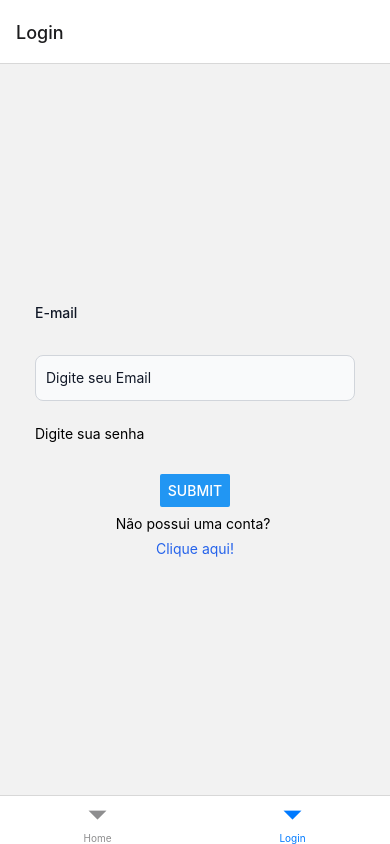
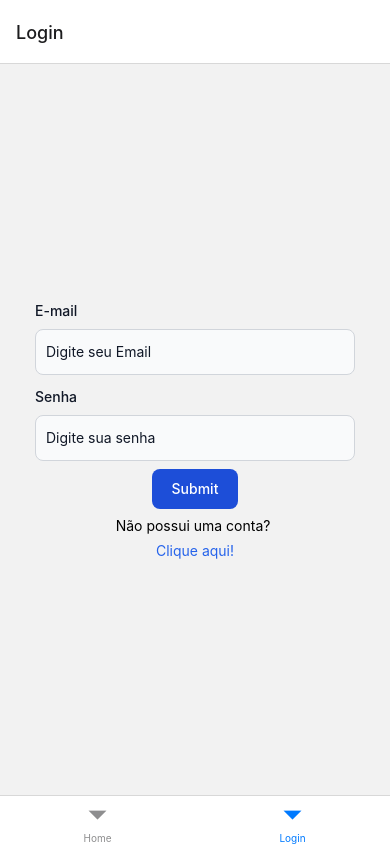
Before and after one commit to RHamudi/project-promo-front, a React Native app: screen /Login in a window 390 px wide. Built offline with nearby package versions, Linux system fonts and the light colour scheme; no server answers.

Commit message:
Refactor login page
Refactored the login page component to improve code readability and organization. Made changes to the layout and styling of the input fields and submit button.

```diff
--- a/src/Pages/Login/Index.js
+++ b/src/Pages/Login/Index.js
@@ -53,7 +53,7 @@
 
     return (
         <View className="flex-1 justify-center items-center gap-y-2">
-            <View className="grid gap-6 mb-6">
+            <View className="justify-center">
                 <Controller
                     control={control}
                     rules={{
@@ -88,22 +88,25 @@
                     }}
                     render={({
                         field: {onChange, onBlur, value}}) => (
+                            <>
+                            <Text className="pt-3 block mb-2 text-sm font-medium text-gray-900 dark:text-white">Senha</Text>
                             <TextInput
+                            className="py-3 bg-gray-50 border border-gray-300 text-gray-900 text-sm rounded-lg focus:ring-blue-500 focus:border-blue-500 block w-80 p-2.5 dark:bg-gray-700 dark:border-gray-600 dark:placeholder-gray-400 dark:text-white dark:focus:ring-blue-500 dark:focus:border-blue-500"
                                 placeholder='Digite sua senha'
                                 onBlur={onBlur}
                                 onChangeText={onChange}
                                 value={value}
                             />
+                            </>
                         )}
                     name='Password'
                 />
                 {errors.Password && <Text>{errors.Password.message}</Text>}
             </View>
 
-            <Button
-                title='submit'
-                onPress={handleSubmit(onSubmit)}
-            />
+            <TouchableOpacity onPress={handleSubmit(onSubmit)}>
+                <Text className="text-white bg-blue-700 hover:bg-blue-800 focus:ring-4 focus:outline-none focus:ring-blue-300 font-medium rounded-lg text-sm w-full sm:w-auto px-5 py-2.5 text-center dark:bg-blue-600 dark:hover:bg-blue-700 dark:focus:ring-blue-800">Submit</Text>
+            </TouchableOpacity>
 
             <Text>Não possui uma conta? </Text>
             <TouchableOpacity style={styles.button} onPress={onPress}>
```
